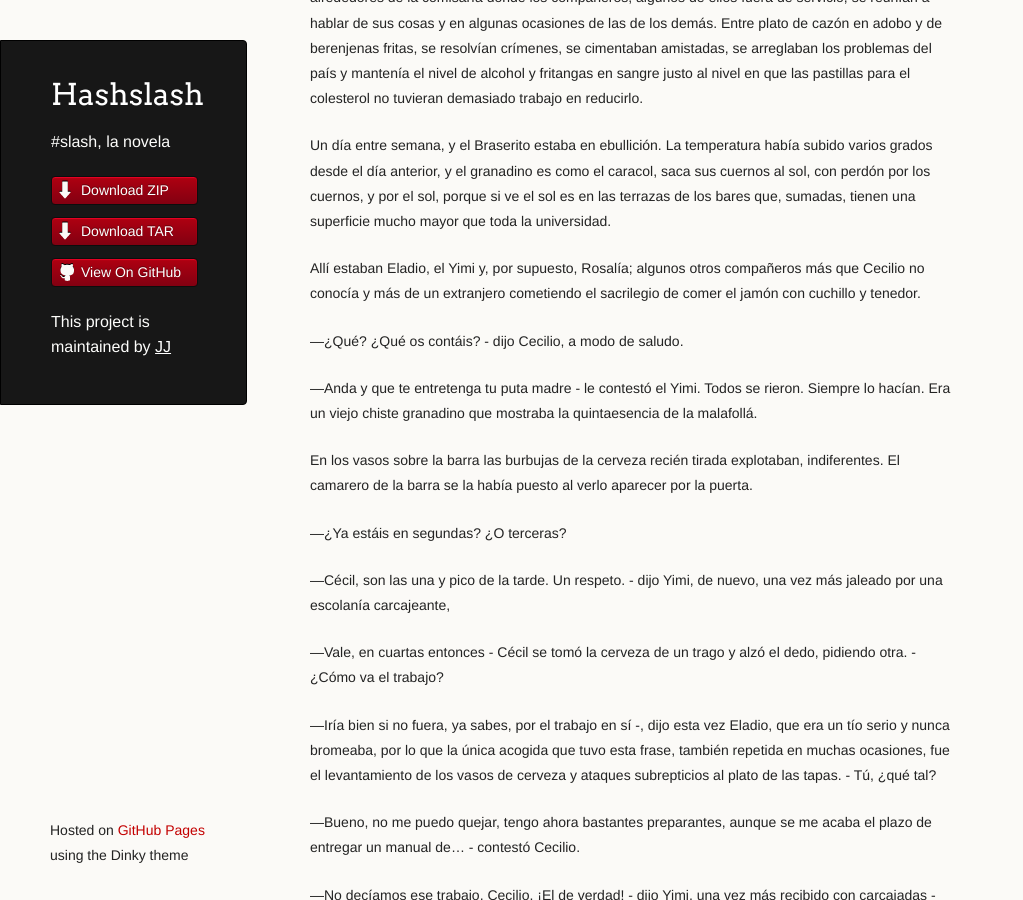
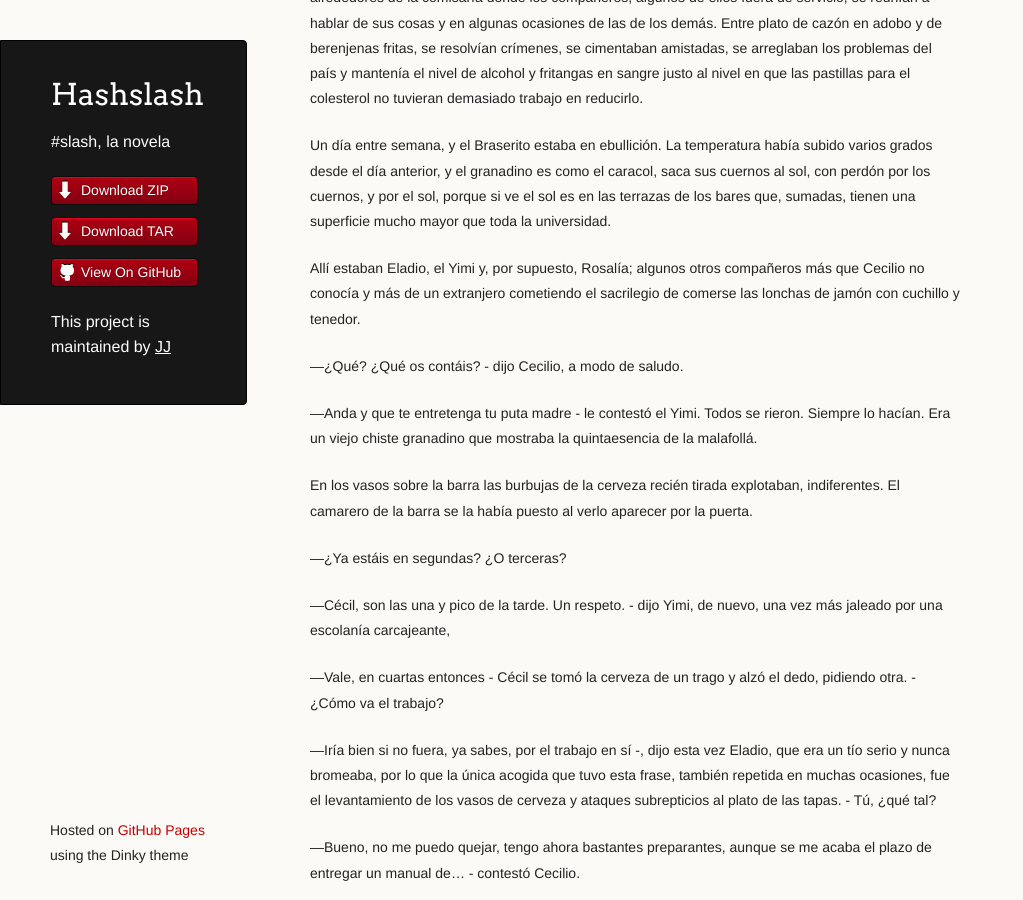
Before and after one commit to JJ/HashSlash, a Jekyll site: the page built from texto/HashSlash.md, in a window 1280 px wide and 900 px high, scrolled down 41462 px. Shown: the whole window, without its empty margins (0-1023 px from the left). Built offline with Jekyll 4.4.1, drawn with Linux system fonts in a browser that asks for light colours.

Commit message:
Sync texto/HashSlash.md from master to gh-pages

```diff
--- a/texto/HashSlash.md
+++ b/texto/HashSlash.md
@@ -2087,8 +2087,7 @@ tuvieran demasiado trabajo en reducirlo.
 
  Allí estaban Eladio, el Yimi y, por supuesto, Rosalía; algunos otros
  compañeros más que Cecilio no conocía y más de un extranjero
- cometiendo el sacrilegio de comer
- el jamón con cuchillo y tenedor.
+ cometiendo el sacrilegio de comerse las lonchas de jamón con cuchillo y tenedor.
 
  —¿Qué? ¿Qué os contáis? - dijo Cecilio, a modo de saludo.
 
```
